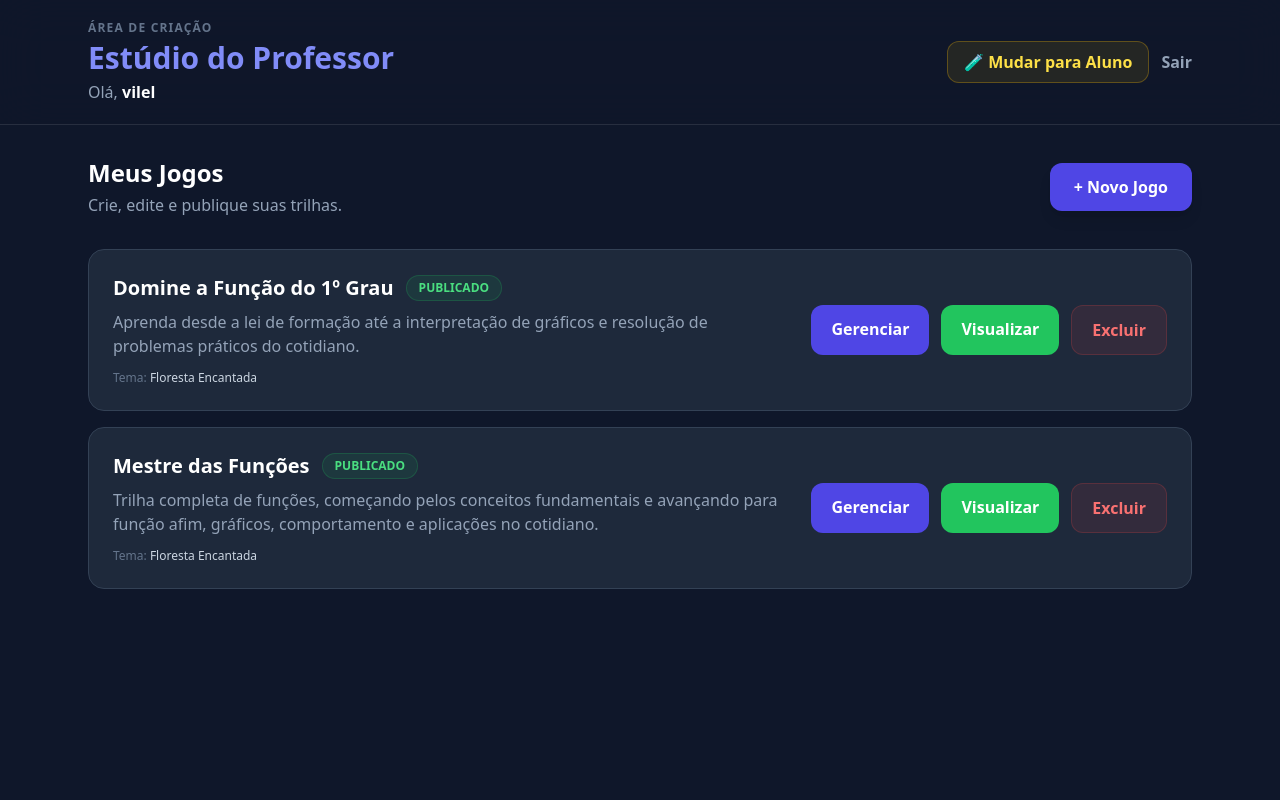
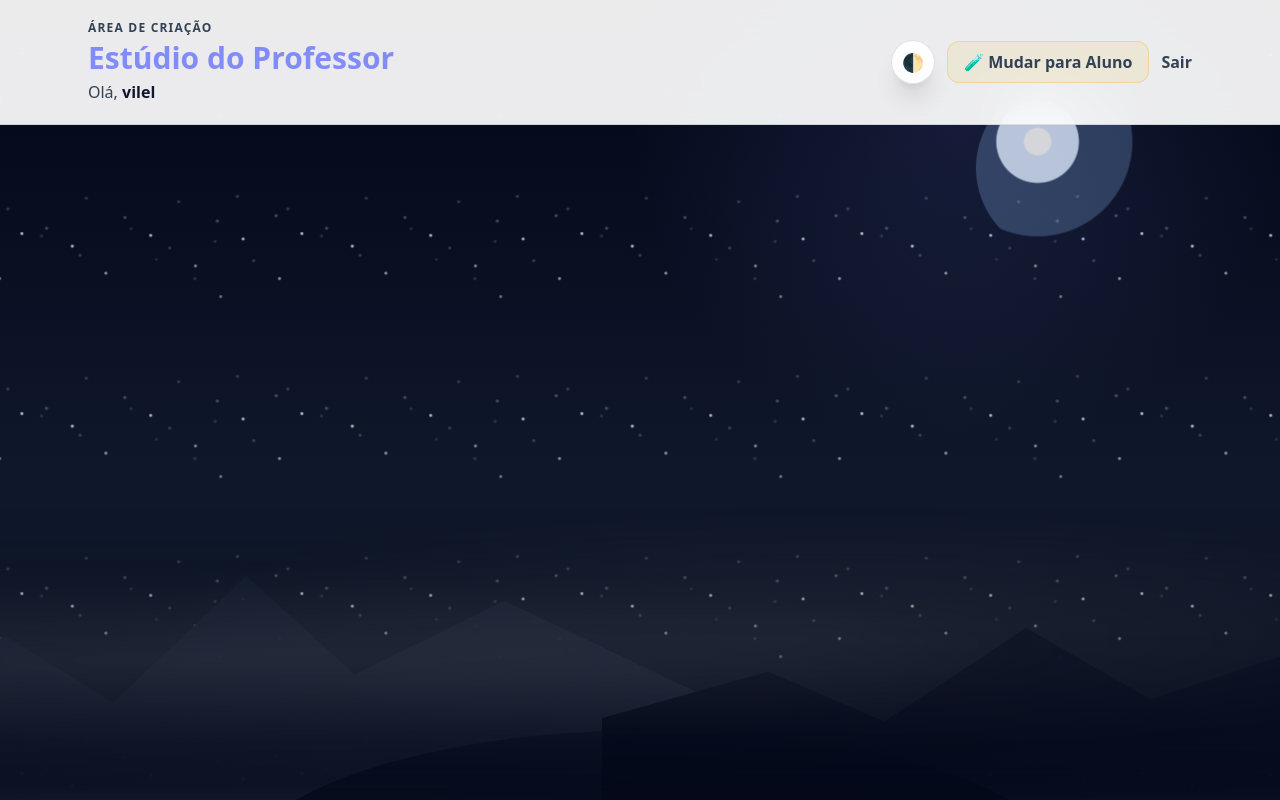
Before and after one commit to viniciusnovelo/trilha_ensino, a Django app: page /estudio/ in a window 1280 px wide. Run offline with Django 5.2, Linux system fonts and the light colour scheme; a user stored in the database is signed in; data comes from the database, SQL or seed files in the repository; some libraries are stand-ins or nearby versions.

Commit message:
feat: aplicar controles visuais ao painel do professor

```diff
--- a/curriculo/templates/curriculo/professor_dashboard.html
+++ b/curriculo/templates/curriculo/professor_dashboard.html
@@ -18,8 +18,10 @@
 
 
 <body
-    class="bg-[#0f172a] text-white min-h-screen font-sans"
+    class="tema-padrao text-white min-h-screen font-sans relative"
 >
+
+    {% include 'gamificacao/partials/paisagem_animada.html' %}
 
 
     <!-- =====================================================
@@ -63,6 +65,8 @@
             <div
                 class="flex flex-wrap items-center gap-3"
             >
+
+                {% include 'gamificacao/partials/controle_aparencia.html' %}
 
                 <!-- =================================================
                      MODO DE TESTE
```
